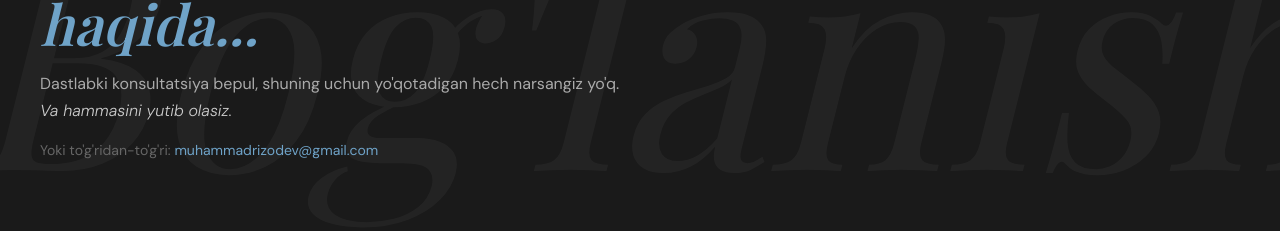
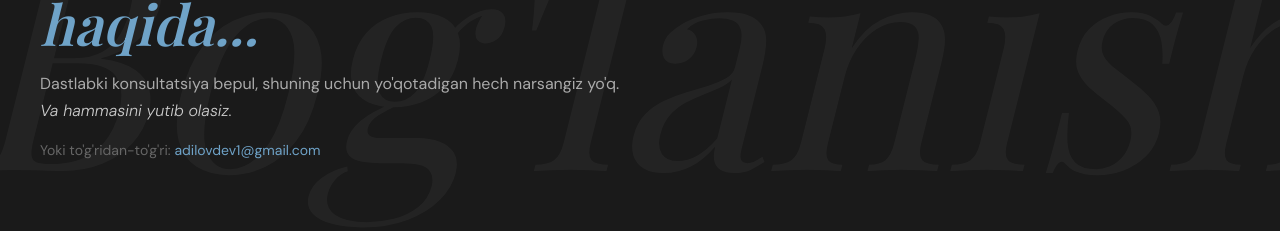
Before and after one commit to MuhammmadRizo/portfolio_one, a Next.js app: page / in a window 1280 px wide. Shown: the part 4431-4662 px from the top of the page. Built offline with nearby package versions, Linux system fonts and the light colour scheme; a web font is replaced by a local one.

Commit message:
Update contact email in ContactSection component

```diff
--- a/components/ContactSection.tsx
+++ b/components/ContactSection.tsx
@@ -96,10 +96,10 @@ export default function ContactSection() {
           <p style={{ marginTop: '16px', fontFamily: 'var(--font-dm)', fontSize: '14px', color: '#666' }}>
             Yoki to'g'ridan-to'g'ri:{' '}
             <a
-              href="mailto:muhammadrizodev@gmail.com"
+              href="mailto:adilovdev1@gmail.com"
               style={{ color: 'var(--blue-light)', textDecoration: 'none' }}
             >
-              muhammadrizodev@gmail.com
+              adilovdev1@gmail.com
             </a>
           </p>
         </div>
```
